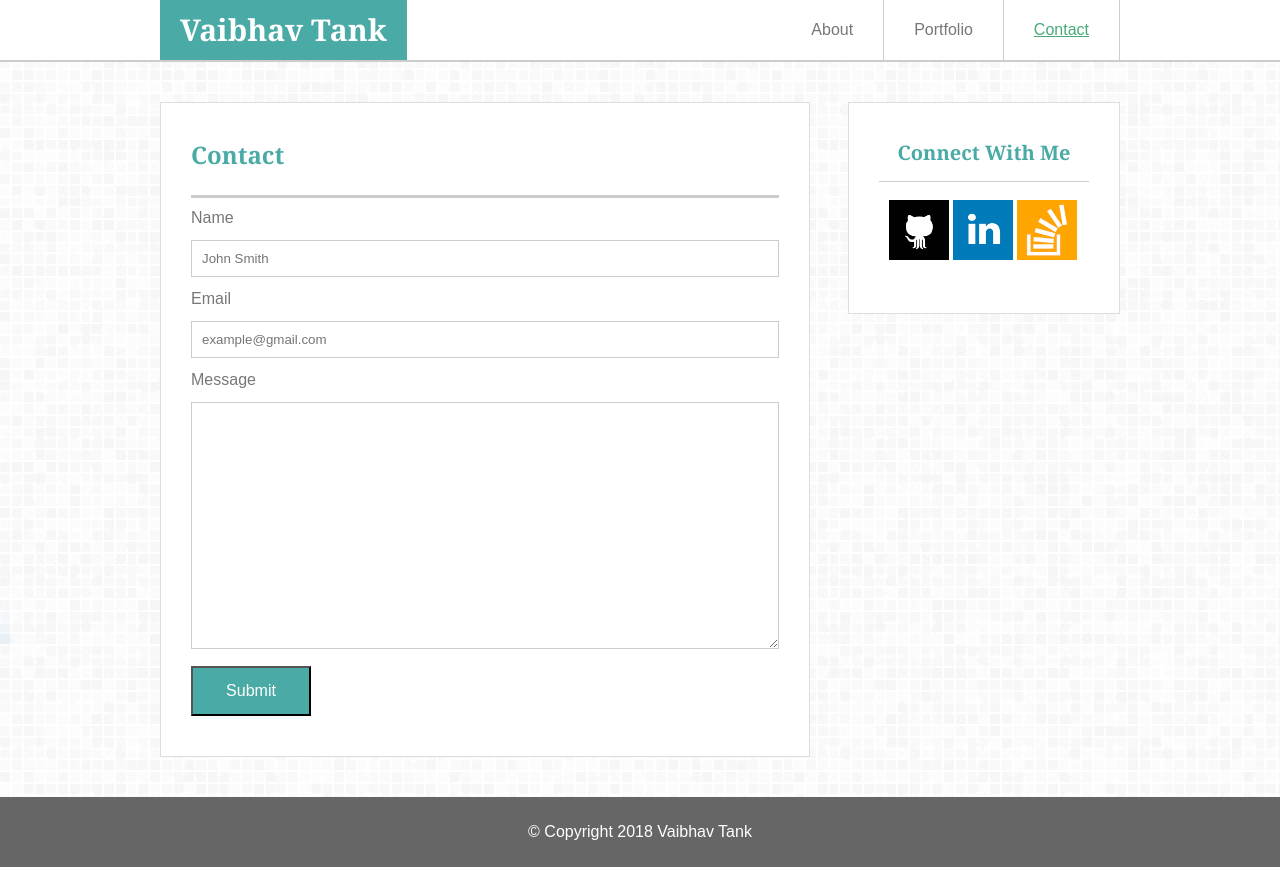
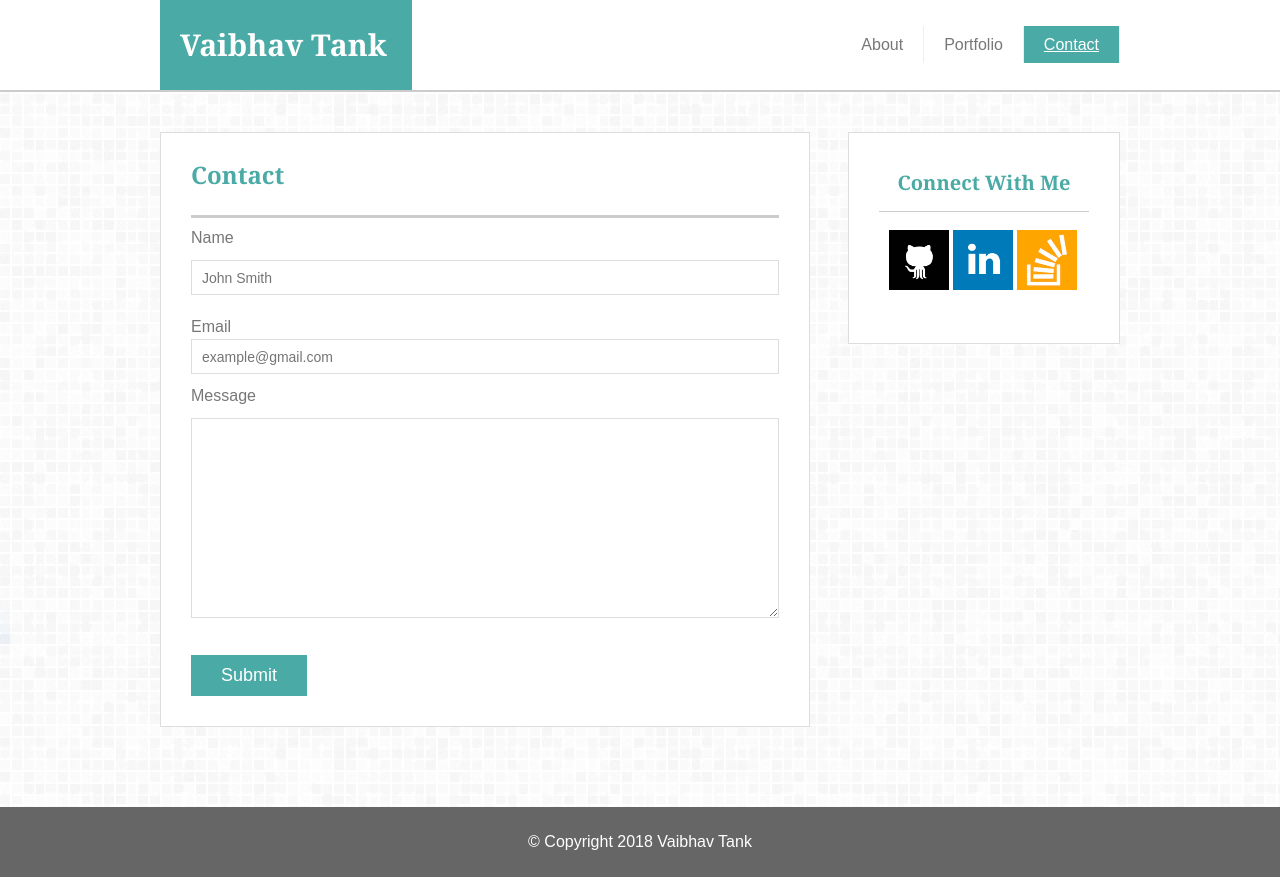
Before and after one commit to v-tank/Basic-Portfolio, a plain HTML site: page contact.html in a window 1280 px wide. Drawn offline with Linux system fonts and the light colour scheme.

Commit message:
fixed positioning of elements

```diff
--- a/assets/css/style.css
+++ b/assets/css/style.css
@@ -12,81 +12,82 @@ body {
 /************************************************************************/
 /* Target the header and navigation section */
 header {
-	height: 60px;
 	margin: 0;
 	padding: 0;
 	background-color: #fff;
 	border-bottom: #ccc solid 2px;
-	overflow: hidden;
 }
 
 header #navWrapper{
-	width: 960px;
-	margin: auto;
-	position: relative;
-	overflow: none;
+	max-width: 960px;
+	width: 100%;
+	height: 100%;
+	margin: 0 auto;
 }
 
 header #logo {
 	float: left;
 	background: #4aaaa5;
-	font-size: 30px;
-	font-weight: 700;
 	color: #fff;
-	position: absolute;
-	height: 50px;
-	padding: 5px 20px;
-	left: 0;
+
+	height: 90px;
+	width: 212px;
+	padding: 0 20px;
+
 
 	display: table; /* Display the div as a table
 									so the span can be vertically centered*/
 }
 
-#logo span {
+#logo a {
+	display: table-cell;
+	vertical-align: middle;
+
+	text-decoration: none;
 	color: #fff;
+
+	font-size: 30px;
+	font-weight: 700;
+}
+
+nav {
+	float: right;
+	max-width: 280px;
+	height: 90px;
+
+}
+
+nav ul {
+	float: left;
+	list-style: none;
+	width: 100%;
+	height: 100%;
+
+	display: table;
+}
+
+nav ul li {
 	display: table-cell;
 	vertical-align: middle;
 }
 
-header nav {
-	float: right;
-	height: 60px;
-}
-
-header nav ul {
-	float: left;
-	list-style: none;
-	width: 100%;
-	height: 60px;
-}
-
-header nav ul li {
-	float: left;
-	height: 60px;
-
-	display: table;
-}
-
-header nav ul li a {
+nav a {
 	text-decoration: none;
 	background: #fff;
-	border-right: 1px solid #ccc;
-	padding: 0 30px;
-
-	display: table-cell;
-	vertical-align: middle;
-
+	border-right: 1px solid #efefef;
+	padding: 10px 20px;
 }
 
 /************************************************************************/
 /* Target the pseudo elements */
 nav ul li a:hover {
 	color: #fff;
-	background: #a8bcbc;
+	background: #aa4a4f;
 }
 
 #selected {
-	color: #49a978;
+	background: #4aaaa5;
+	color: #fff;
 	text-decoration: underline;
 }
 
@@ -111,9 +112,9 @@ nav ul li a:hover {
 /************************************************************************/
 /* Target the overall content container */
 .container {
-	width: 960px;
-	margin: 0 auto;
-	padding: 40px 0;
+	max-width: 960px;
+	width: 100%;
+	margin: 40px auto;
 
 	flex: 1;
 }
@@ -122,10 +123,11 @@ nav ul li a:hover {
 /* Section selectors */
 .container section {
 	float: left;
-	width: 588px; /* Modified to 588 due to 30px of padding on left and right */
+	max-width: 588px; /* Modified to 588 due to 30px of padding on left and right */
+	width: 100%;
 	background: #fff;
-	padding: 40px 30px;
-
+	padding: 30px;
+	margin: 0 0 40px;
 	border: 1px solid #ddd;
 }
 
@@ -136,24 +138,28 @@ nav ul li a:hover {
 
 .bio-content p {
 	padding: 10px 10px 0 0;
-	line-height: 1.5em;
+	line-height: 2em;
 }
 
-.portfolio-content {
+.portfolio-container {
 	display: grid;
-	grid-template: 200px 200px / 300px 290px;
+	grid-template: 1fr 1fr / 1fr 1fr;
+
 	grid-gap: 10px;
-	justify-items: left;
 	align-content: center;
 
-	padding: 10px 0;
 }
 
-.portfolio-img {
-	justify-content: stretch;
+.portfolio-item {
+	justify-content: center;
 }
 
-.portfolio-img a {
+.portfolio-item img {
+	width: 100%;
+	opacity: 0.8;
+}
+
+.portfolio-item a {
 	text-decoration: none;
 	font-size: 20px;
 }
@@ -165,14 +171,24 @@ nav ul li a:hover {
 	text-align: center;
 	width: 100%;
 	padding: 10px 0;
-	margin: -50px 0 0 0;
+	margin: -55px 0 10px 0;
+}
+
+.container section .contact-section {
+	float: left;
+	max-width: 588px; /* Modified to 588 due to 30px of padding on left and right */
+	width: 100%;
+	background: #fff;
+	padding: 40px 30px;
+	border: 1px solid #ddd;
 }
 
 /************************************************************************/
 /* Aside selectors */
 .container aside {
 	float: right;
-	width: 210px; /* Modified to 210 due to 30px of padding on left and right */
+	max-width: 210px; /* Modified to 210 due to 30px of padding on left and right */
+	width: 100%;
 	background: #fff;
 	padding: 40px 30px;
 
@@ -181,16 +197,7 @@ nav ul li a:hover {
 
 .container aside .social-icons {
 	width: 210px;
-	padding: 10px 10px;
-}
-
-section .contact-container {
-	float: left;
-	width: 500px; /* Modified to 610 due to 30px of padding on left and right */
-	background: #fff;
-	padding: 40px 30px;
-
-	border: 1px solid #ddd;
+	padding: 10px;
 }
 
 /************************************************************************/
@@ -223,38 +230,61 @@ form{
 }
 
 input[type=text], textarea{
-    width: 100%;
     padding: 10px 10px;
     margin: 10px 0;
-    display: inline-block;
-    border: 1px solid #ccc;
-    border-radius: 0px;
-    box-sizing: border-box;
+}
+
+#contact-form ul {
+  margin-bottom: 20px;
+}
+
+#contact-form li {
+  margin-bottom: 10px;
+}
+
+label,
+input[type=text],
+input[type=email],
+textarea {
+  display: inline-block;
+  width: 100%;
+  box-sizing: border-box;
+}
+
+input[type=text],
+input[type=email],
+textarea {
+  height: 35px;
+  padding: 0 10px;
+  font-size: 14px;
+  border: 1px solid #ddd;
+}
+
+textarea {
+  height: 200px;
 }
 
 input[type=submit] {
-    width: 120px;
-    background-color: #4aaaa5;
-    color: white;
-    padding: 14px 20px;
-    margin: 0;
-    cursor: pointer;
-    font-family: 'Arial', 'Helvetica Neue', Helvetica, sans-serif;
-		font-size: 16px;
+  padding: 10px 30px;
+  font-size: 18px;
+  font-family: 'Arial', 'Helvetica Neue', Helvetica, sans-serif;
+  color: #fff;
+  cursor: pointer;
+  background: #4aaaa5;
+  border: 0 none;
 }
 
 input[type=submit]:hover {
-    background-color: #49a978;
+    background-color: #aa4a4f;
     font-family: 'Arial', 'Helvetica Neue', Helvetica, sans-serif;
-		font-size: 16px;
 }
 
 /************************************************************************/
 /* Font modifications */
-#logo span,
+#logo a,
 h2,
 h3,
-.portfolio-img a {
+.portfolio-item a {
 	font-family: 'Georgia', Times, Times New Roman, serif;
 }
 
--- a/contact.html
+++ b/contact.html
@@ -3,7 +3,7 @@
 
 <head>
 	<meta charset="UTF-8">
-	<title>Vaibhav Tank - Portfolio</title>
+	<title>Contact | Vaibhav Tank</title>
 	<link rel="stylesheet" text="text/css" href="assets/css/reset.css">
 	<link rel="stylesheet" text="text/css" href="assets/css/style.css">
 </head>
@@ -15,7 +15,7 @@
 
 			<!-- Text Logo -->
 			<div id="logo">
-				<span>Vaibhav Tank</span>
+				<a href="index.html">Vaibhav Tank</a>
 			</div>
 
 			<!-- Nav bar -->
@@ -33,26 +33,30 @@
 	<div class="container clearfix">
 
 		<!-- Left Section -->
-		<section>
+		<section class="contact-section">
 
 			<h2>Contact</h2>
 
 			<hr size="3" color="#ccc">
 
-			<form>
-					<label>Name</label>
-					<input type="text" name="firstname" placeholder="John Smith">
+			<form id="contact-form">
+        <ul>
+          <li>
+            <label for="name">Name</label>
+            <input type="text" id="name" name="name" placeholder="John Smith" required="required">
+          </li>
+          <li>
+            <label for="email">Email</label>
+            <input type="email" id="email" name="email" placeholder="example@gmail.com" required="required">
+          </li>
+          <li>
+            <label for="message">Message</label>
+            <textarea id="message" name="message" required="required"></textarea>
+          </li>
+        </ul>
+        <input type="submit">
+      </form>
 
-					<label>Email</label>
-					<input type="text" name="email" placeholder="example@gmail.com">
-
-					<label>Message</label>
-					<textarea rows="15" cols="70" name="message">
-					</textarea>
-
-					<input type="submit" value="Submit">
-
-				</form>
 		</section>
 
 		<!-- Aside section -->
```
Also changed, not shown: index.html (+2 -2 lines), portfolio.html (+13 -13 lines).
